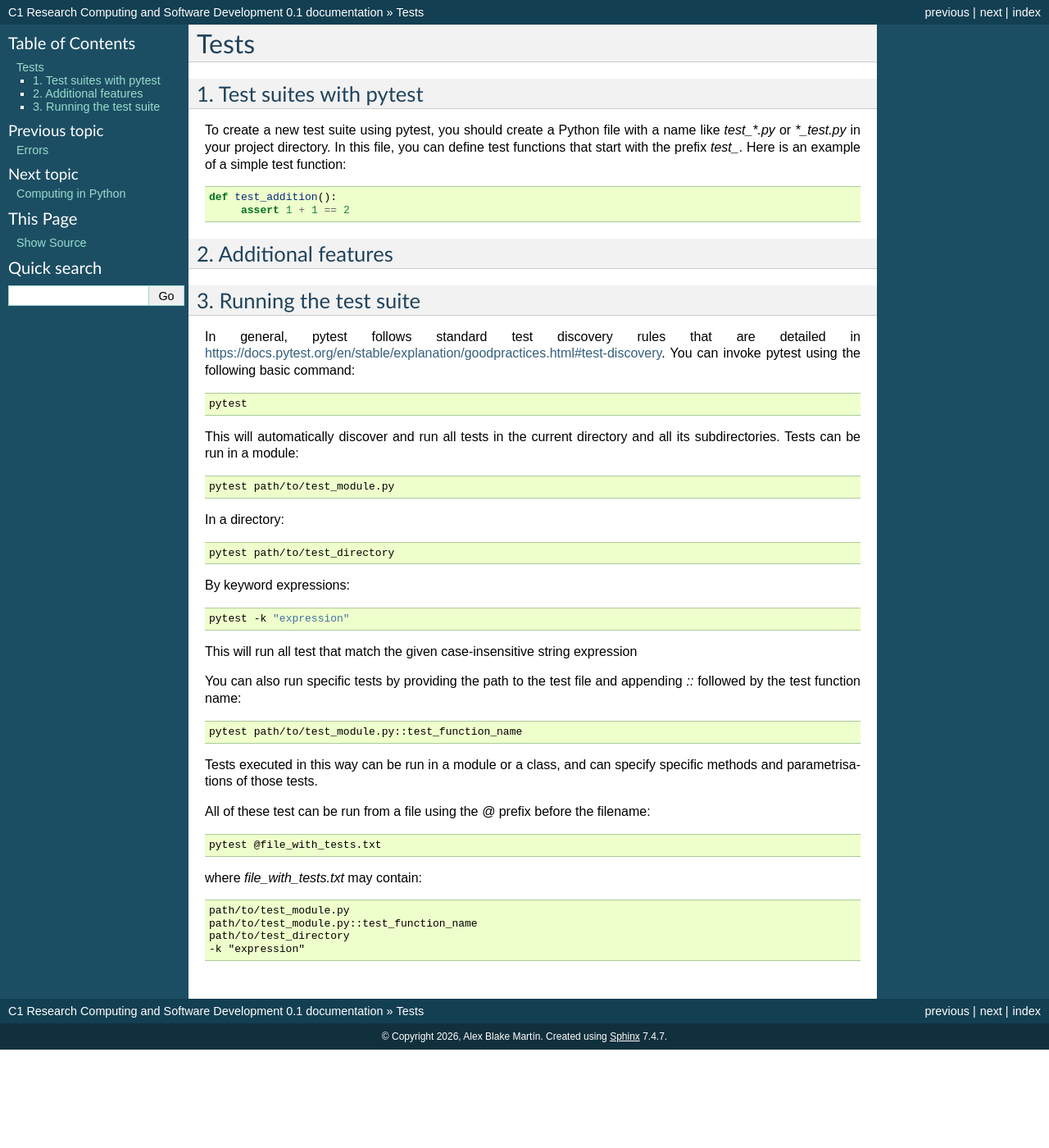
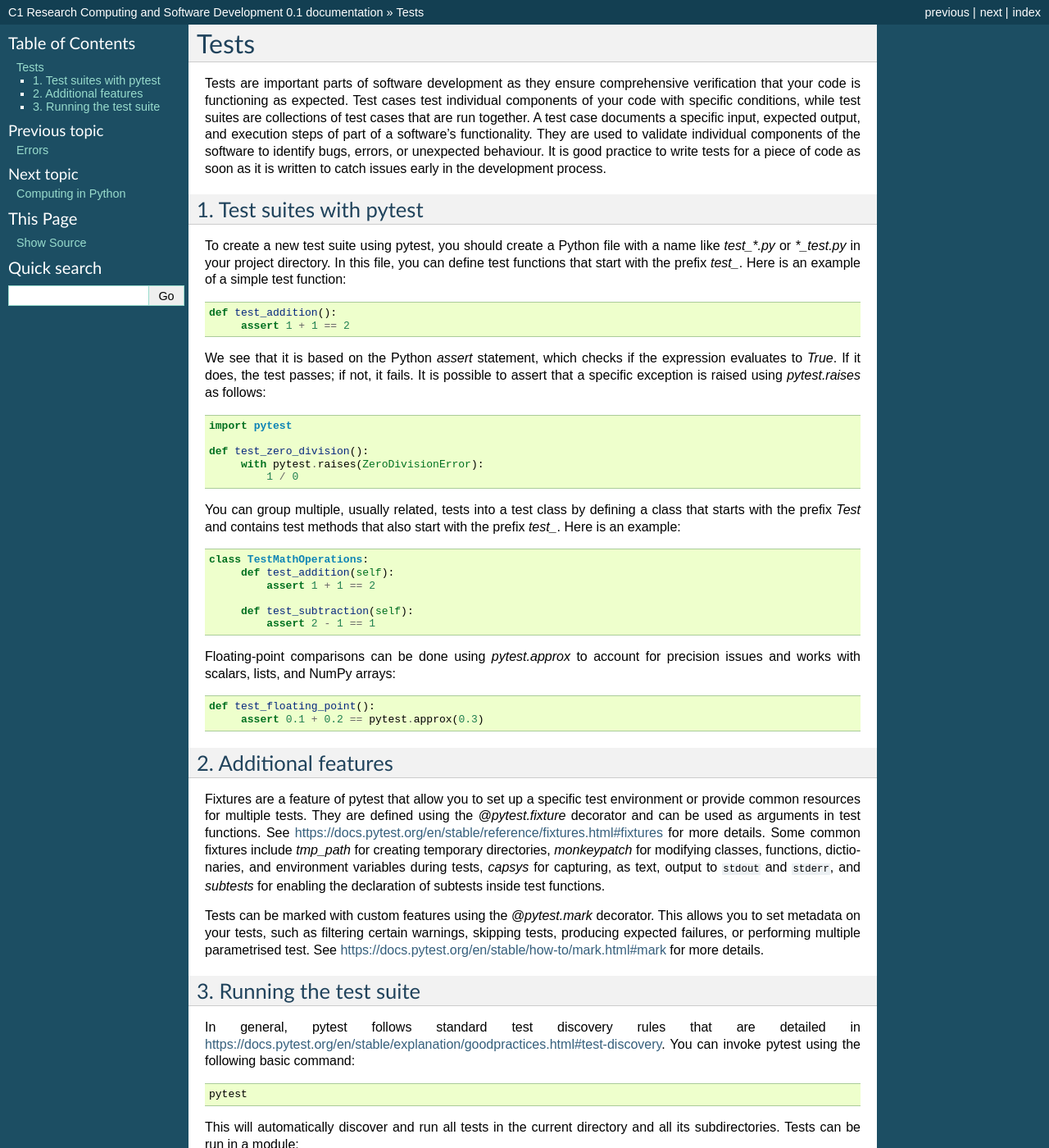
Before and after one commit to AlexBM173/apb86_C1, a Sphinx documentation site: the page built from docs/source/Tests.rst, in a window 1280 px wide and 1400 px high. Shown: the whole window at 82% size. Built offline with Sphinx 7.4.7, drawn with Linux system fonts in a browser that asks for light colours; pages that are not in the unit, such as notebooks, are missing from menus; some of the changed text lies outside the part shown.

Commit message:
Update Tests.rst

```diff
--- a/docs/source/Tests.rst
+++ b/docs/source/Tests.rst
@@ -1,5 +1,11 @@
 Tests
 =====
+
+Tests are important parts of software development as they ensure comprehensive verification that your code is functioning as expected. Test
+cases test individual components of your code with specific conditions, while test suites are collections of test cases that are run together.
+A test case documents a specific input, expected output, and execution steps of part of a software's functionality. They are used to validate
+individual components of the software to identify bugs, errors, or unexpected behaviour. It is good practice to write tests for a piece of code
+as soon as it is written to catch issues early in the development process.
 
 1. Test suites with pytest
 --------------------------
@@ -12,9 +18,49 @@ test functions that start with the prefix `test_`. Here is an example of a simpl
     def test_addition():
          assert 1 + 1 == 2
 
+We see that it is based on the Python `assert` statement, which checks if the expression evaluates to `True`. If it does, the test passes; if not,
+it fails. It is possible to assert that a specific exception is raised using `pytest.raises` as follows:
+
+.. code-block:: python
+
+    import pytest
+
+    def test_zero_division():
+         with pytest.raises(ZeroDivisionError):
+             1 / 0
+
+You can group multiple, usually related, tests into a test class by defining a class that starts with the prefix `Test` and contains test methods
+that also start with the prefix `test_`. Here is an example:
+
+.. code-block:: python
+
+    class TestMathOperations:
+         def test_addition(self):
+             assert 1 + 1 == 2
+
+         def test_subtraction(self):
+             assert 2 - 1 == 1
+
+Floating-point comparisons can be done using `pytest.approx` to account for precision issues and works with scalars, lists, and NumPy arrays:
+
+.. code-block:: python
+
+    def test_floating_point():
+         assert 0.1 + 0.2 == pytest.approx(0.3)
+
 
 2. Additional features
 ----------------------
+
+Fixtures are a feature of pytest that allow you to set up a specific test environment or provide common resources for multiple tests. They are
+defined using the `@pytest.fixture` decorator and can be used as arguments in test functions. See https://docs.pytest.org/en/stable/reference/fixtures.html#fixtures
+for more details. Some common fixtures include `tmp_path` for creating temporary directories, `monkeypatch` for modifying classes, functions,
+dictionaries, and environment variables during tests, `capsys` for capturing, as text, output to ``stdout`` and ``stderr``, and `subtests` for
+enabling the declaration of subtests inside test functions.
+
+Tests can be marked with custom features using the `@pytest.mark` decorator. This allows you to set metadata on your tests, such as filtering certain
+warnings, skipping tests, producing expected failures, or performing multiple parametrised test. See https://docs.pytest.org/en/stable/how-to/mark.html#mark
+for more details.
 
 3. Running the test suite
 -------------------------
@@ -45,16 +91,20 @@ By keyword expressions:
     pytest -k "expression"
 
 This will run all test that match the given case-insensitive string expression
-
 You can also run specific tests by providing the path to the test file and appending `::` followed by the test function name:
 
 .. code-block:: bash
 
     pytest path/to/test_module.py::test_function_name
 
-Tests executed in this way can be run in a module or a class, and can specify specific methods and parametrisations of those tests.
+Tests executed in this way can be run in a module or a class, and can specify specific methods and parametrisations of those tests. You can also
+run tests with specific markers using the `-m` option:
 
-All of these test can be run from a file using the `@` prefix before the filename:
+.. code-block:: bash
+
+    pytest -m "marker_name"
+
+All of these tests can be run from a file using the `@` prefix before the filename:
 
 .. code-block:: bash
 
@@ -68,3 +118,6 @@ where `file_with_tests.txt` may contain:
     path/to/test_module.py::test_function_name
     path/to/test_directory
     -k "expression"
+
+It is often a good idea to run tests in a directory separate from your source code. Tests can be run against an installed version of the package
+after executing `pip install .` in the root of the package directory. Tests can also be run against the local copy of an editable install.
```
